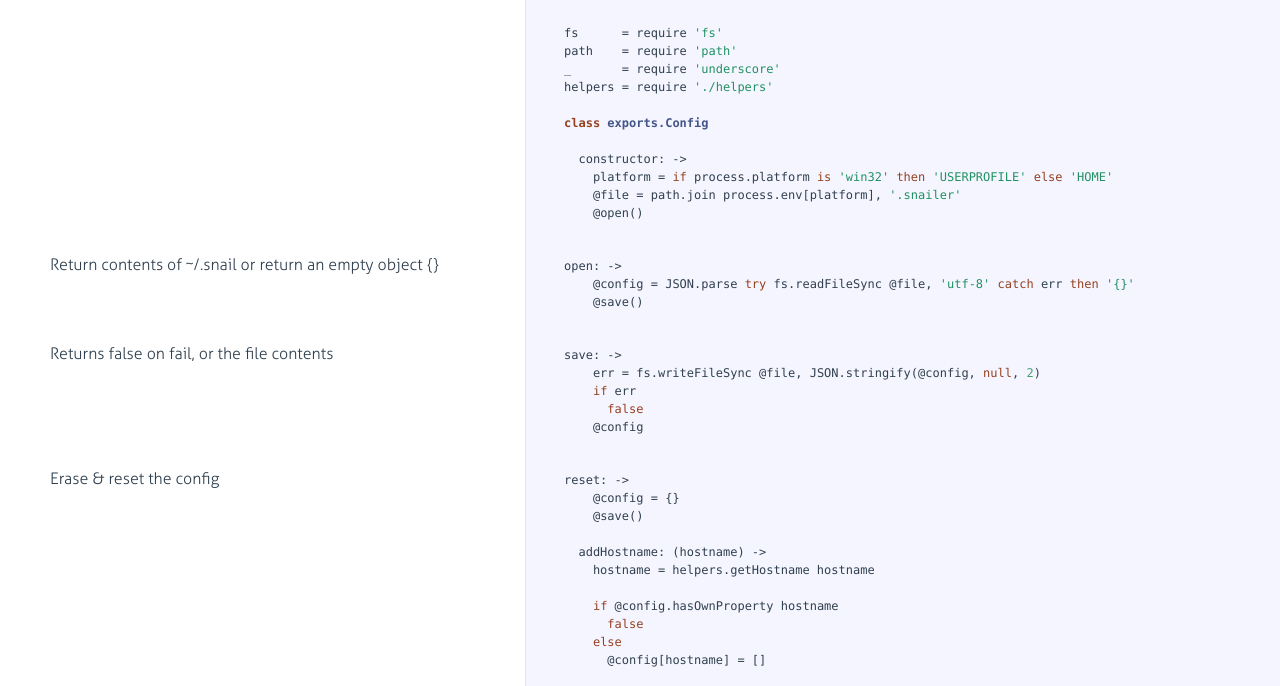
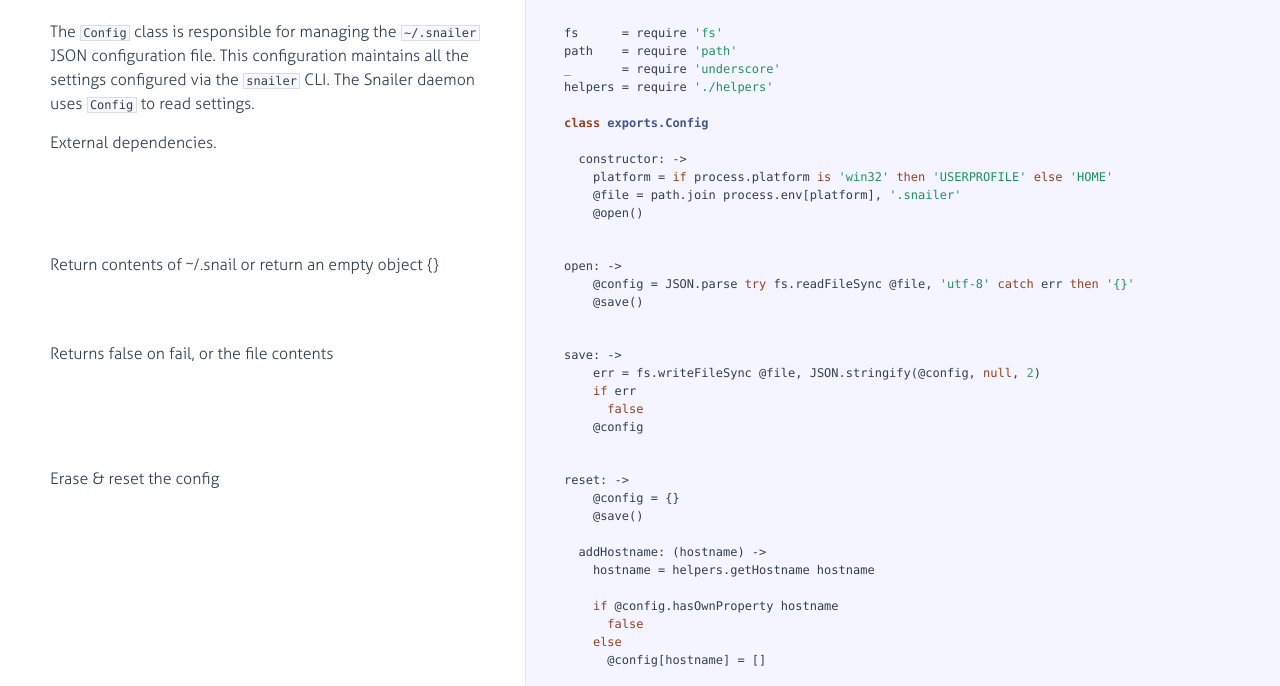
Before and after one commit to matthewhudson/snailer, a plain HTML site: page docs/config.html in a window 1280 px wide. Shown: the part 88-774 px from the top of the page. Drawn offline with Linux system fonts and the light colour scheme.

Commit message:
Updating documentation from master

```diff
--- a/docs/config.html
+++ b/docs/config.html
@@ -63,6 +63,10 @@
               <div class="pilwrap ">
                 <a class="pilcrow" href="#section-1">&#182;</a>
               </div>
+              <p>The <code>Config</code> class is responsible for managing the <code>~/.snailer</code> JSON
+configuration file. This configuration maintains all the settings configured
+via the <code>snailer</code> CLI. The Snailer daemon uses <code>Config</code> to read settings.</p>
+<p>External dependencies.</p>
 
             </div>
 
```
